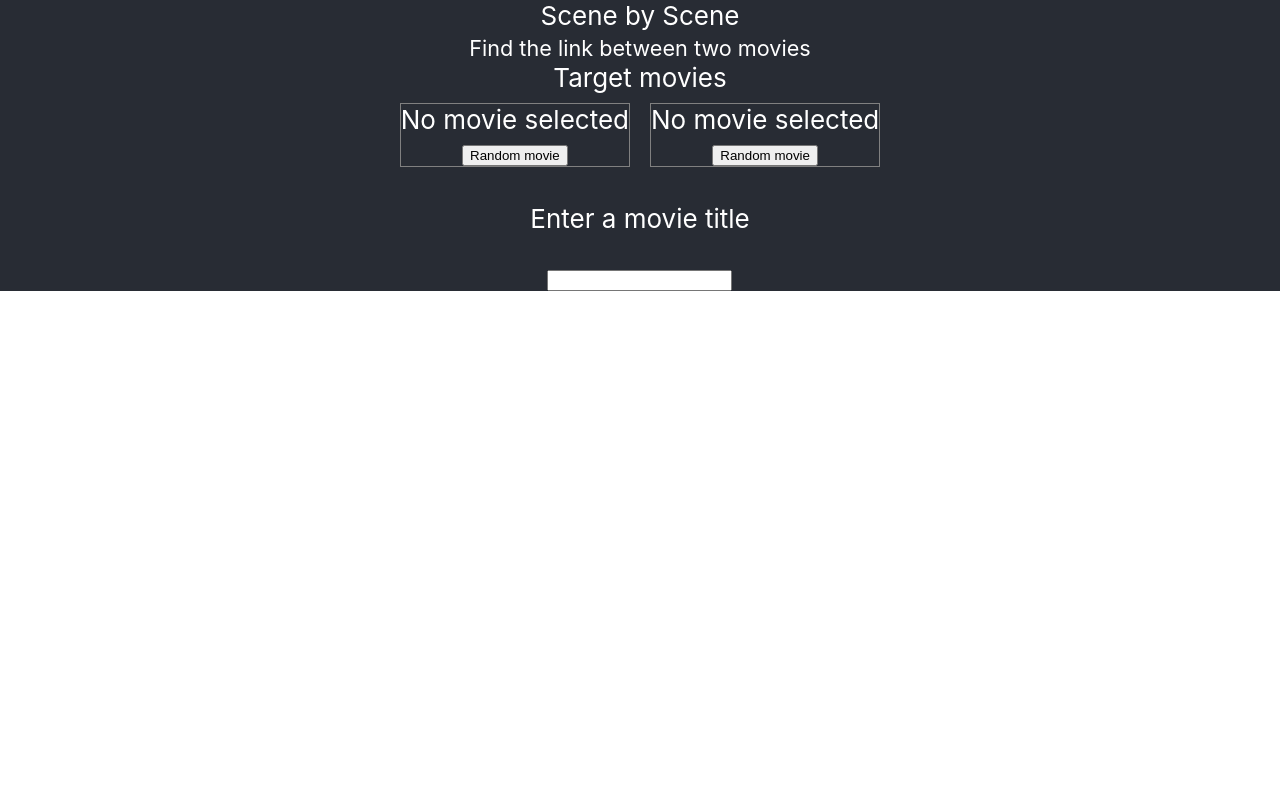
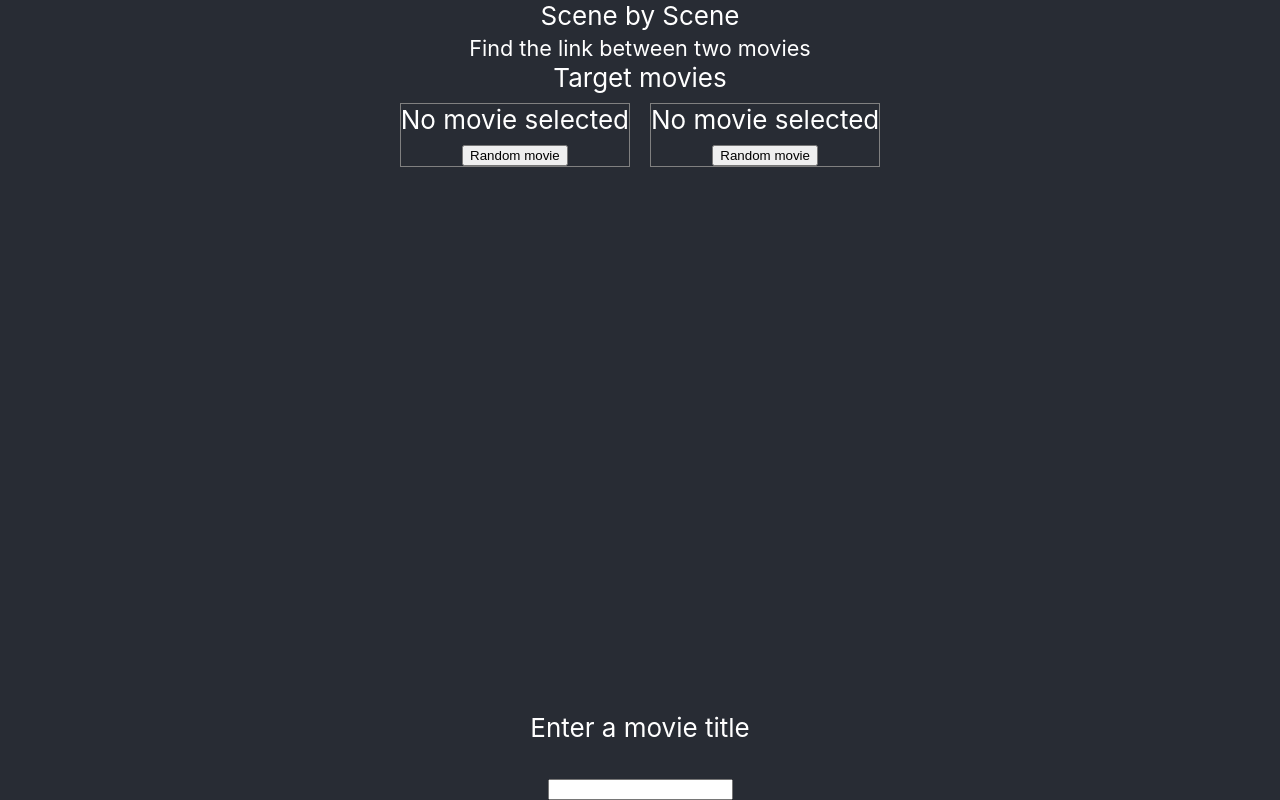
Before and after one commit to seanmailander/scene-by-scene, a React (Create React App) app: page / in a window 1280 px wide. Built offline with nearby package versions, Linux system fonts and the light colour scheme; no server answers.

Commit message:
Mangle the css

```diff
--- a/src/App.css
+++ b/src/App.css
@@ -1,13 +1,43 @@
+body,
+html {
+  min-height: 100%;
+  height: 100%;
+  width: 100%;
+  --scroll-bar: 0;
+}
+
+#root {
+  min-height: 100%;
+  display: flex;
+  width: 100%;
+}
+
 .App {
+  flex-grow: 1;
+  flex-wrap: nowrap;
+  max-height: 100vh;
+
+  display: flex;
+  flex-direction: column;
   text-align: center;
   background-color: #282c34;
-  display: flex;
-  flex-direction: column;
   align-items: center;
   justify-content: center;
   color: white;
   font-size: calc(10px + 2vmin);
-  min-height: 100%;
+}
+
+.App footer {
+  width: 100%;
+  flex: 0 0 auto;
+}
+
+.App .main {
+  flex: auto;
+  min-height: 2em;
+  display: flex;
+  flex-wrap: nowrap;
+  position: relative;
 }
 
 .App-header {
@@ -24,7 +54,8 @@
   justify-content: space-between;
 }
 
-.target-list > p, .movie-list .movie {
+.target-list > p,
+.movie-list .movie {
   border: 1px solid grey;
   margin: 10px;
 }
--- a/src/App.js
+++ b/src/App.js
@@ -81,12 +81,14 @@ function App() {
         <br />
         <small>Find the link between two movies</small>
       </header>
+      <section className="main">
       <TargetMovies
         targetMovies={targetMovies}
         setTargetMovies={setTargetMovies}
       />
 
       <LinkedMovies targetMovies={targetMovies} movieList={movieList} />
+      </section>
 
       <footer>
         <form onSubmit={addToMovieList}>
```
Also changed, not shown: 1 other file (tests, documents, lock files or other folders). Lines whose indentation alone changed are shown as unchanged.
